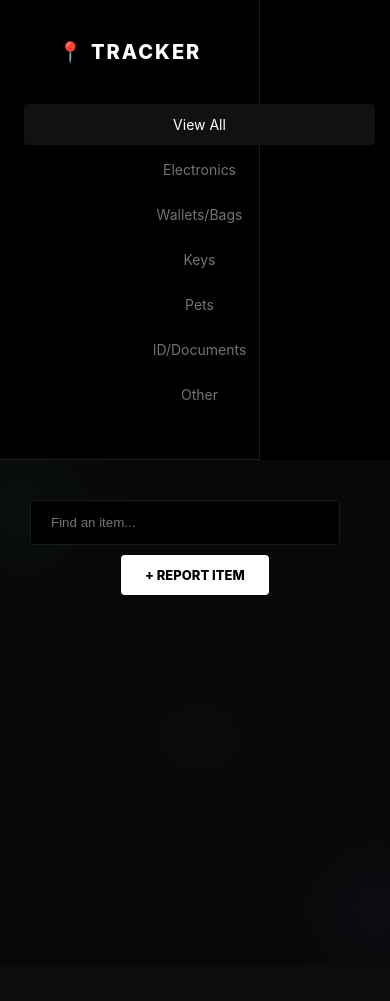
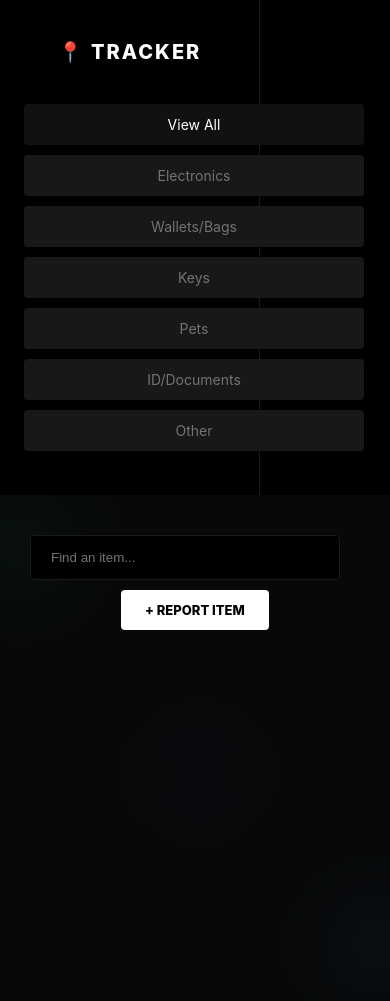
Before and after one commit to satyad780/-lost_and_found_app, a Django app: page / in a window 390 px wide. Before the commit the page ends 595 px from the top, so only its background shows below. Run offline with Django 5.2, Linux system fonts and the light colour scheme; data that the repository does not hold is empty.

Commit message:
Refine mobile dashboard: remove border, center links, improve spacing

```diff
--- a/items/static/items/css/style.css
+++ b/items/static/items/css/style.css
@@ -17,26 +17,37 @@ body {
     }
     .sidebar {
         width: 100vw;
-        border-right: none;
-        border-bottom: 1px solid #222;
-        padding: 10px 0 10px 0;
+        border: none;
+        padding: 18px 0 12px 0;
         text-align: center;
         background: #111;
         margin-bottom: 0;
+        box-shadow: 0 2px 8px rgba(0,0,0,0.08);
     }
     .sidebar h1 {
-        margin-bottom: 10px;
+        margin-bottom: 18px;
+        font-size: 22px;
     }
     .nav-links {
-        display: block;
+        display: flex;
+        flex-direction: column;
+        align-items: center;
+        gap: 6px;
     }
     .nav-links a {
         display: block;
-        margin: 0 auto 4px auto;
-        padding: 10px 0;
-        font-size: 15px;
-        width: 90vw;
-        max-width: 400px;
+        margin: 0 auto;
+        padding: 12px 0;
+        font-size: 16px;
+        width: 92vw;
+        max-width: 340px;
+        border-radius: 8px;
+        background: #181818;
+        color: #ccc;
+    }
+    .nav-links a.active, .nav-links a:hover {
+        background: #222;
+        color: #fff;
     }
     main {
         padding: 10px 2vw 20px 2vw;
```
